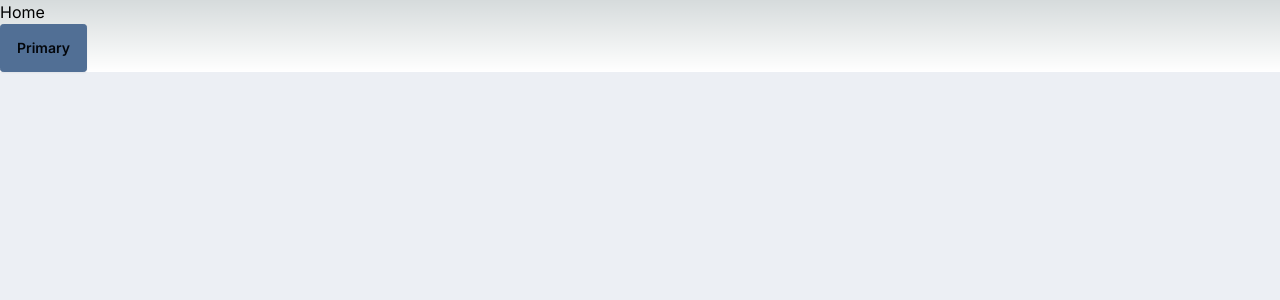
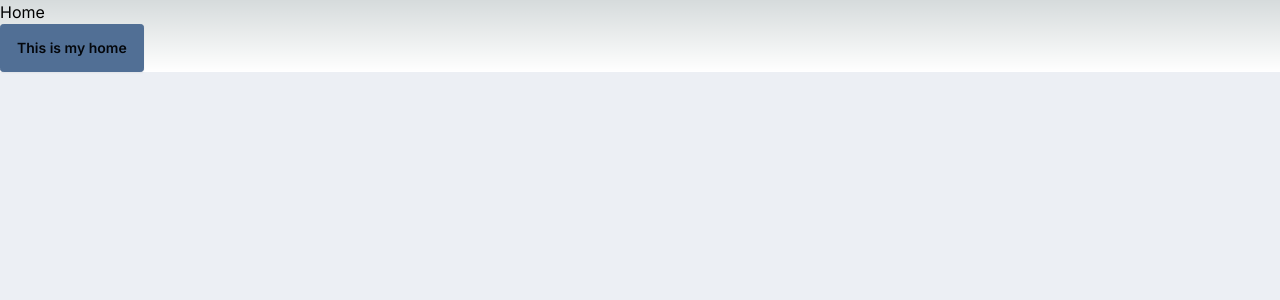
Before and after one commit to mchuang413/Group1B, a Next.js app in the folder app/: page / in a window 1280 px wide. Shown: the top 300 px of the page. Built offline with nearby package versions, Linux system fonts and the light colour scheme.

Commit message:
Update page.js

```diff
--- a/app/src/app/page.js
+++ b/app/src/app/page.js
@@ -4,7 +4,7 @@ export default function Home() {
   return (
     <>
       <h1>Home</h1>
-      <button className="btn btn-active btn-primary">Primary</button>
+      <button className="btn btn-active btn-primary">This is my home</button>
     </>
   );
 }
```
